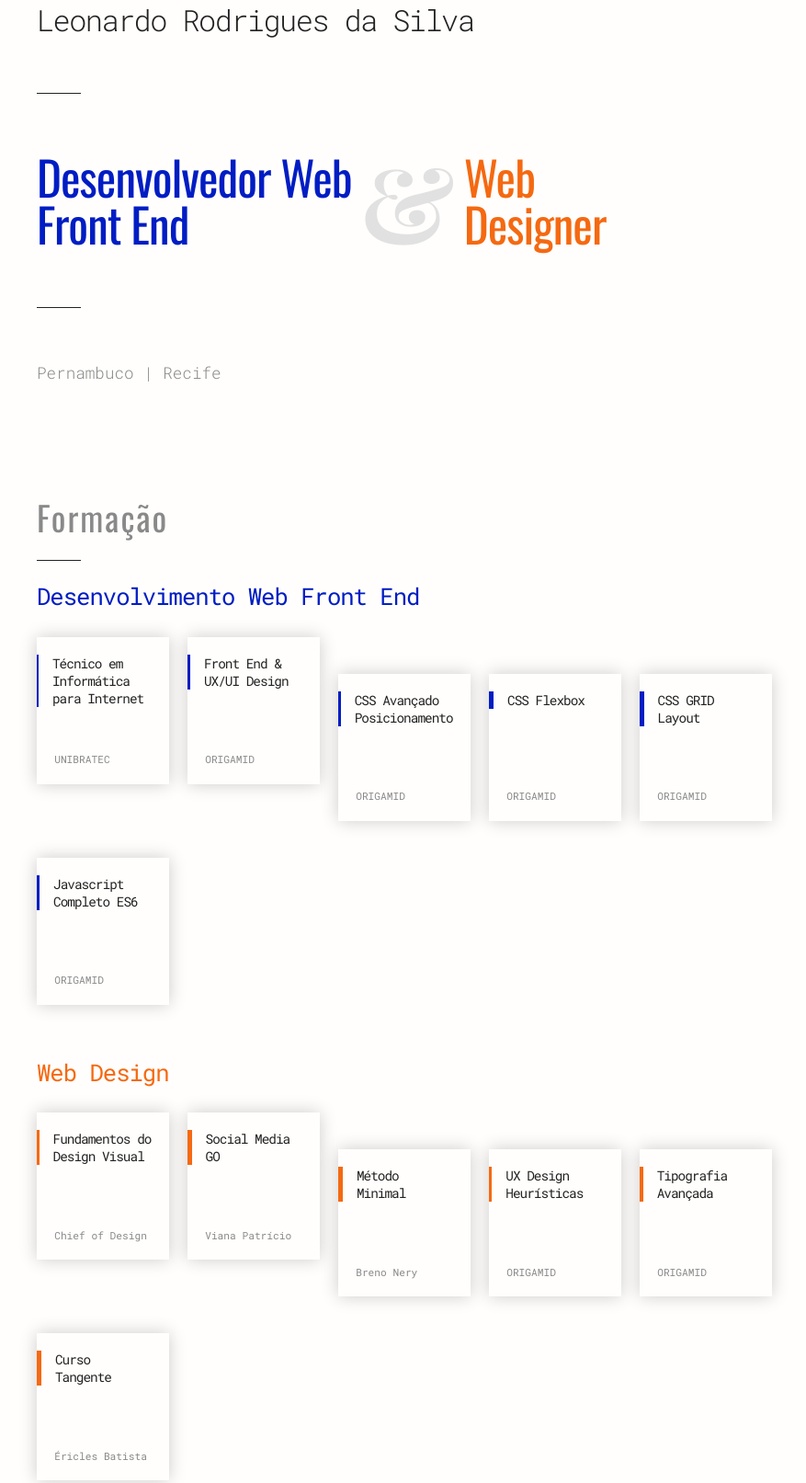
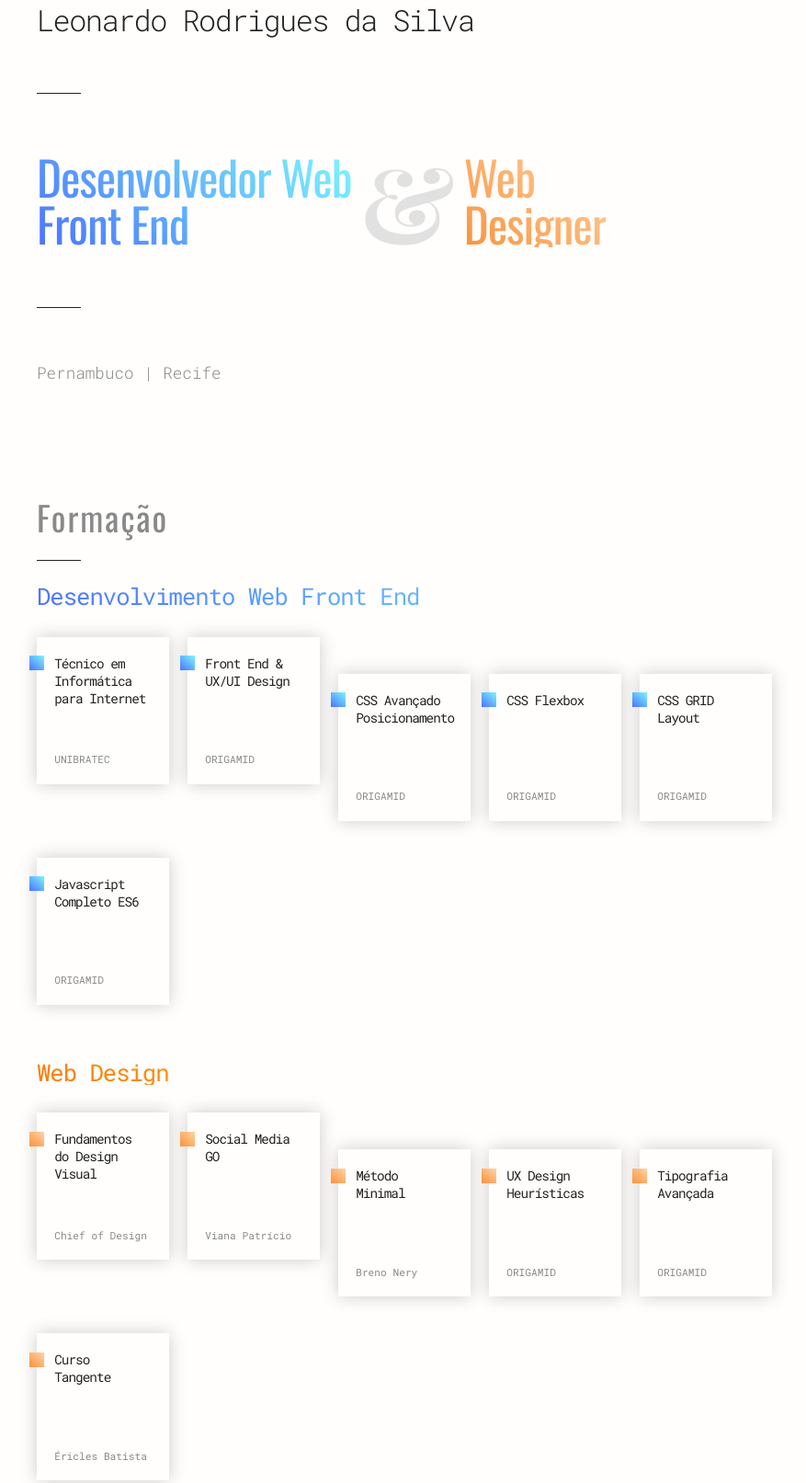
Before and after one commit to sondai-web-developer/curriculo, a website built with webpack: page index.html in a window 1280 px wide. Shown: the part 88-1701 px from the top of the page at 92% size, without its empty margins (200-1077 px from the left). Built offline with nearby package versions, Linux system fonts and the light colour scheme.

Commit message:
tons do azul e laranja alterados

```diff
--- a/css/formacao.css
+++ b/css/formacao.css
@@ -25,23 +25,27 @@
     letter-spacing: -1px;
     color: #222222;
     display: flex;
-    margin: 1.2rem 1.2rem 0 0;
+    margin: 1.2rem 1.2rem 0 1.2rem;
+    position: relative;
 }
 
 .topicoDev::before,
 .topicoDsg::before{
     content: '';
     display: block;
-    width:5px;
-    margin-right: 15px;
+    width:1rem;
+    height: 1rem;
+    position: absolute;
+    left: -1.7rem;
+    top: 0.1rem;
 }
 
 .topicoDev::before{
-    background: #001DC4;
+    background-image: linear-gradient(220.55deg, #7CF7FF 0%, #4B73FF 100%);
 }
 
 .topicoDsg::before{
-    background: #F56911;
+    background: linear-gradient(220.55deg, #ffd3a5 0%, #FB923C 100%);
 }
 
 .itemFormacao>h5 {
--- a/css/geral.css
+++ b/css/geral.css
@@ -32,11 +32,15 @@ h2{
 }
 
 .tituloProfissaoDev{
-    color: #001DC4;
+    background: linear-gradient(220.55deg, #7CF7FF 0%, #4B73FF 100%);
+    background-clip: text;
+    color: transparent;
 }
 
 .tituloProfissaoDsg{
-    color: #F56911;
+    background: linear-gradient(220.55deg, #FFD439 0%, #FF7A00 100%);
+    background-clip: text;
+    color: transparent;
     margin-top: 3.7rem;
 }
 
--- a/css/inicio.css
+++ b/css/inicio.css
@@ -16,11 +16,16 @@
 
 #nomeDev {
     margin-bottom: 2.5rem;
-    color: #001DC4;
+
+    background: linear-gradient(220.55deg, #7CF7FF 0%, #4B73FF 100%);
+    background-clip: text;
+    color: transparent;
 }
 
 #nomeDsg {
-    color: #F56911;
+    background: linear-gradient(220.55deg, #ffd3a5 0%, #FB923C 100%);
+    background-clip: text;
+    color: transparent;
 }
 
 #nomeLeo::after,
--- a/index.html
+++ b/index.html
@@ -82,6 +82,6 @@
         </ul>
     </section>
 
-    <script src="main.js"></script>
+    <!--<script src="main.js"></script>-->
 </body>
 </html>
```
